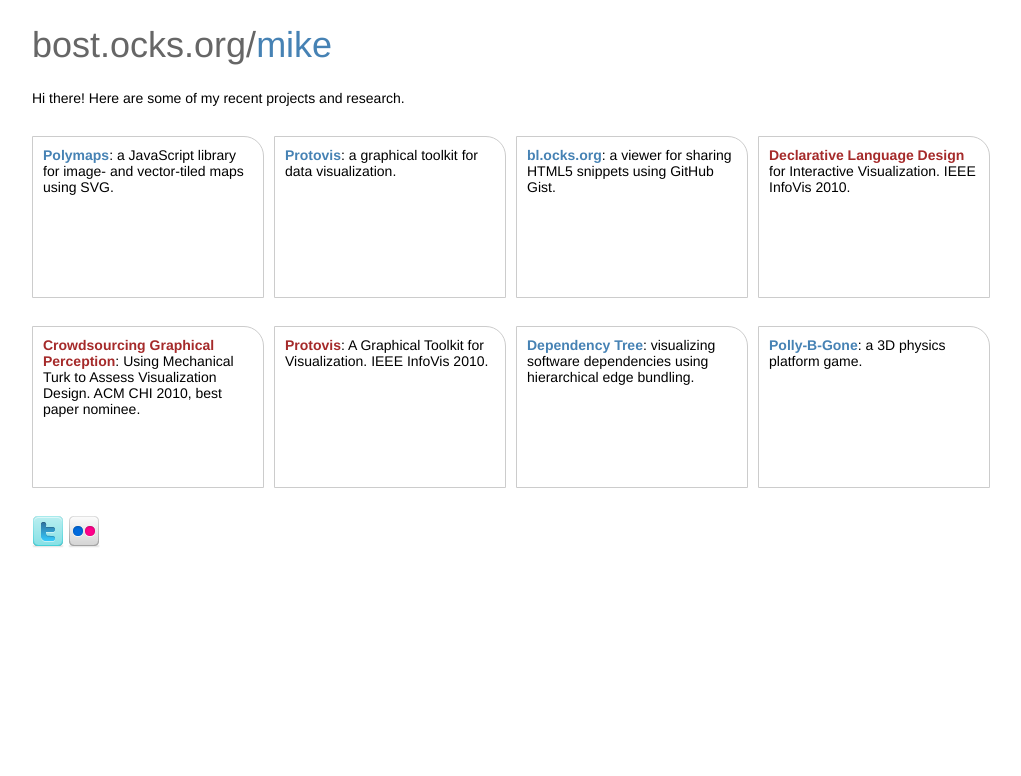
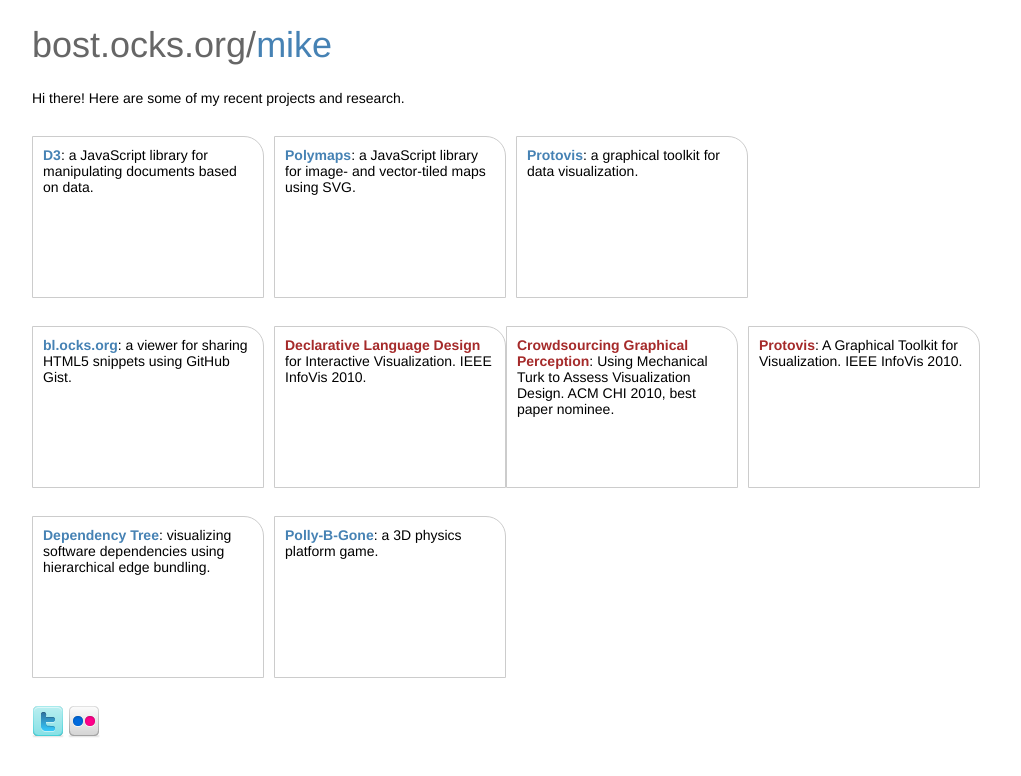
Before and after one commit to carriebostock/bost.ocks.org, a Jekyll site: the page built from mike/index.html, in a window 1280 px wide. Shown: the top 776 px of the page, without its empty margins (128-1149 px from the left). Built offline with Jekyll 4.4.1, drawn with Linux system fonts in a browser that asks for light colours.

Commit message:
Add D3 link.

```diff
--- a/mike/index.html
+++ b/mike/index.html
@@ -61,6 +61,10 @@ Hi there! Here are some of my recent projects and research.
 </p>
 <br>
 
+<a href="http://mbostock.github.com/d3" class="section">
+<b>D3</b>: a JavaScript library for manipulating documents based on data.
+</a>
+
 <a href="http://polymaps.org" class="section">
 <b>Polymaps</b>: a JavaScript library for image- and vector-tiled maps using SVG.
 </a>
```
